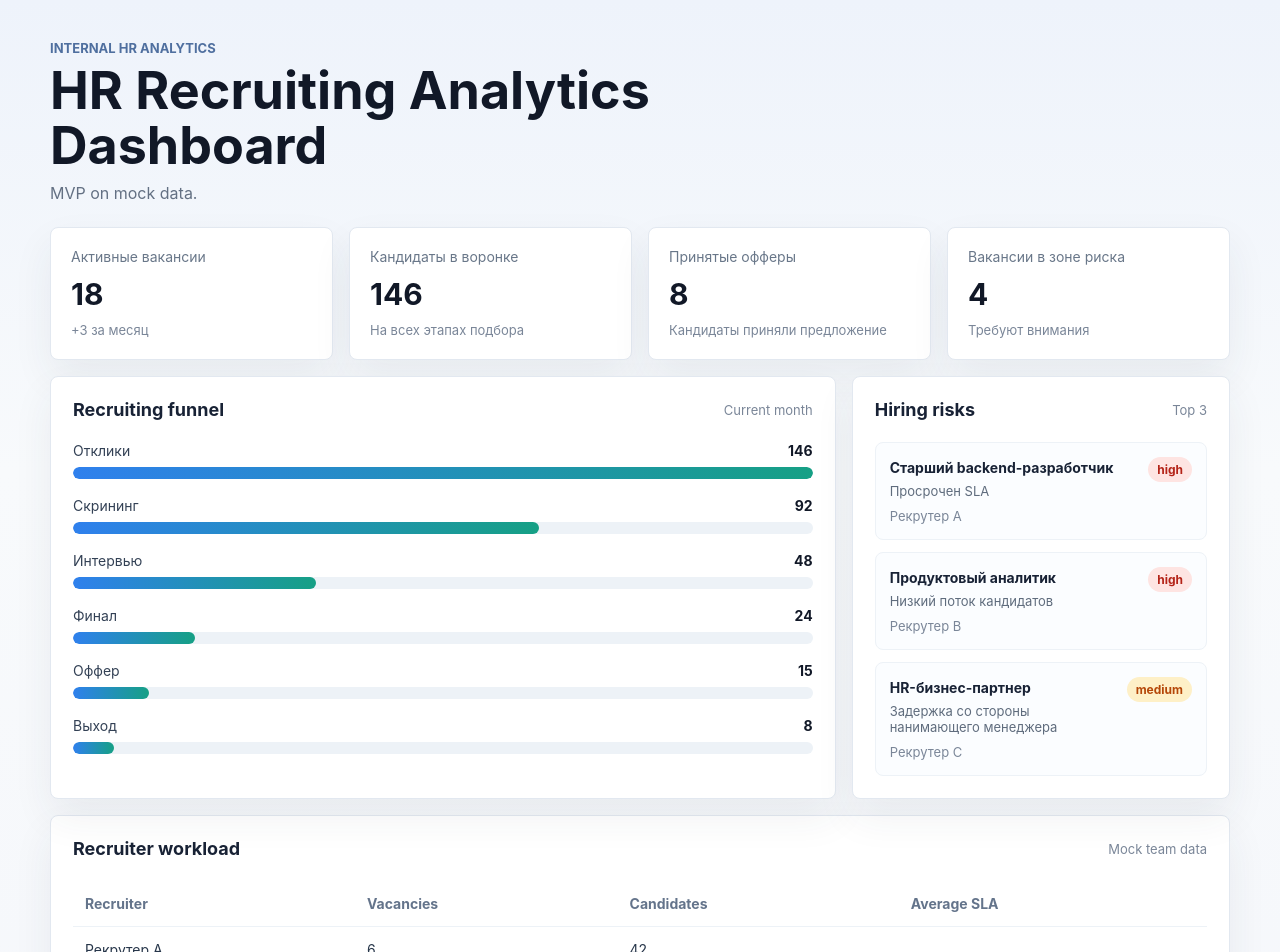
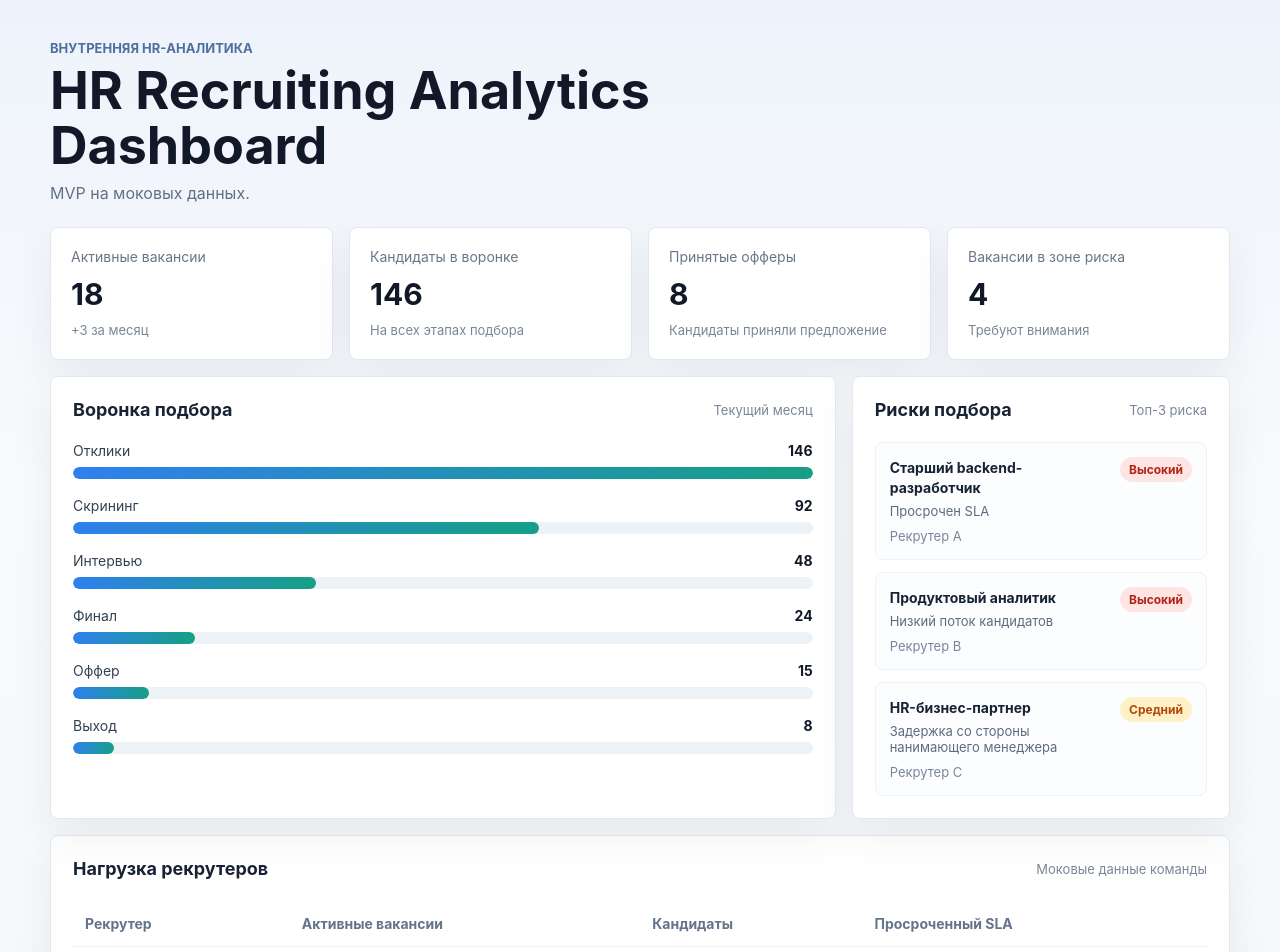
Before and after one commit to AN684-beep/hr-recruiting-analytics-dashboard, a React (Vite) app: page / in a window 1280 px wide. Shown: the top 952 px of the page. Built offline with nearby package versions, Linux system fonts and the light colour scheme.

Commit message:
Translate dashboard interface to Russian

```diff
--- a/src/App.tsx
+++ b/src/App.tsx
@@ -8,13 +8,13 @@ export default function App() {
     <main className="dashboard">
       <header className="page-header">
         <div>
-          <p className="eyebrow">Internal HR analytics</p>
+          <p className="eyebrow">Внутренняя HR-аналитика</p>
           <h1>HR Recruiting Analytics Dashboard</h1>
-          <p className="description">MVP on mock data.</p>
+          <p className="description">MVP на моковых данных.</p>
         </div>
       </header>
 
-      <section className="metrics-grid" aria-label="Key metrics">
+      <section className="metrics-grid" aria-label="Ключевые метрики">
         {metrics.map((metric) => (
           <article className="card metric-card" key={metric.label}>
             <p>{metric.label}</p>
@@ -27,8 +27,8 @@ export default function App() {
       <section className="content-grid">
         <article className="card funnel-card">
           <div className="section-heading">
-            <h2>Recruiting funnel</h2>
-            <span>Current month</span>
+            <h2>Воронка подбора</h2>
+            <span>Текущий месяц</span>
           </div>
 
           <div className="funnel-list">
@@ -51,8 +51,8 @@ export default function App() {
 
         <article className="card risks-card">
           <div className="section-heading">
-            <h2>Hiring risks</h2>
-            <span>Top 3</span>
+            <h2>Риски подбора</h2>
+            <span>Топ-3 риска</span>
           </div>
 
           <div className="risk-list">
@@ -63,7 +63,7 @@ export default function App() {
                   <p>{risk.risk}</p>
                   <span>{risk.owner}</span>
                 </div>
-                <b className={`risk-level ${risk.level.toLowerCase()}`}>{risk.level}</b>
+                <b className={`risk-level ${risk.level}`}>{risk.levelLabel}</b>
               </div>
             ))}
           </div>
@@ -72,18 +72,18 @@ export default function App() {
 
       <section className="card table-card">
         <div className="section-heading">
-          <h2>Recruiter workload</h2>
-          <span>Mock team data</span>
+          <h2>Нагрузка рекрутеров</h2>
+          <span>Моковые данные команды</span>
         </div>
 
         <div className="table-wrap">
           <table>
             <thead>
               <tr>
-                <th>Recruiter</th>
-                <th>Vacancies</th>
-                <th>Candidates</th>
-                <th>Average SLA</th>
+                <th>Рекрутер</th>
+                <th>Активные вакансии</th>
+                <th>Кандидаты</th>
+                <th>Просроченный SLA</th>
               </tr>
             </thead>
             <tbody>
@@ -92,7 +92,7 @@ export default function App() {
                   <td>{recruiter.name}</td>
                   <td>{recruiter.vacancies}</td>
                   <td>{recruiter.candidates}</td>
-                  <td>{recruiter.sla}</td>
+                  <td>{recruiter.overdueSla}</td>
                 </tr>
               ))}
             </tbody>
```
